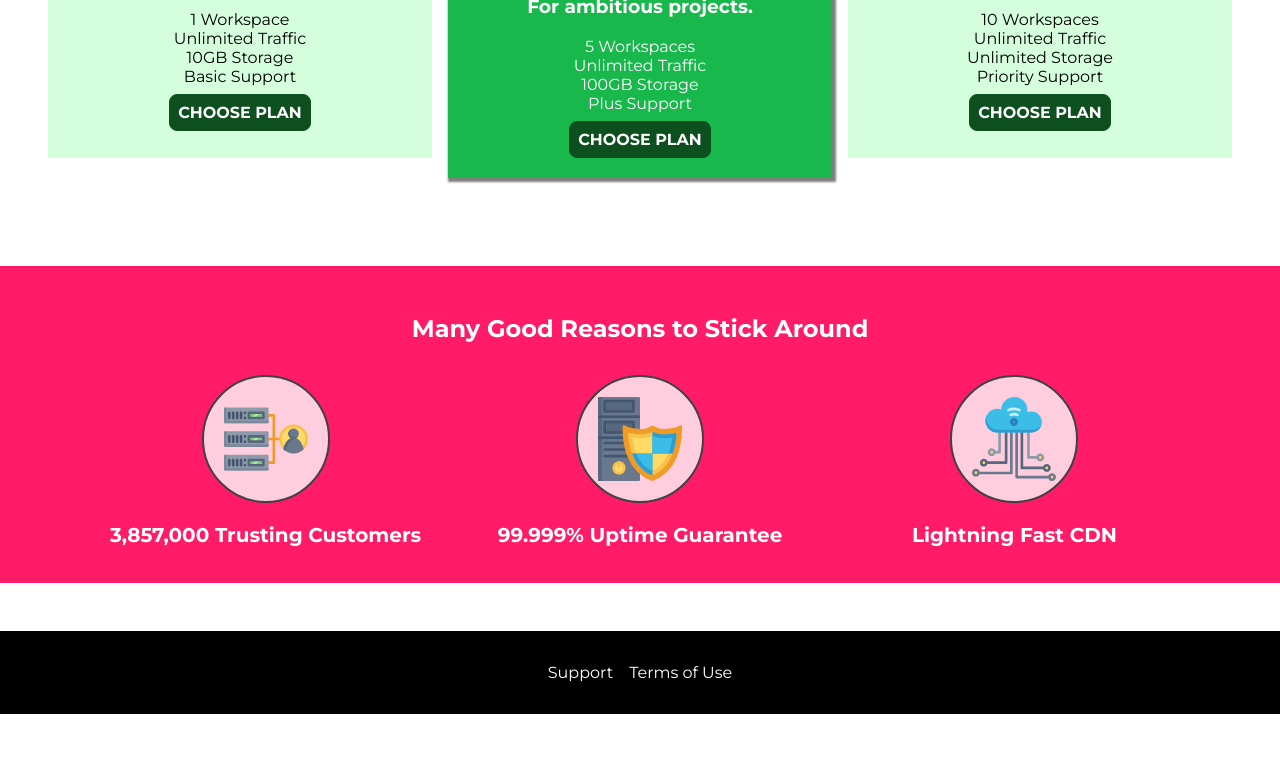
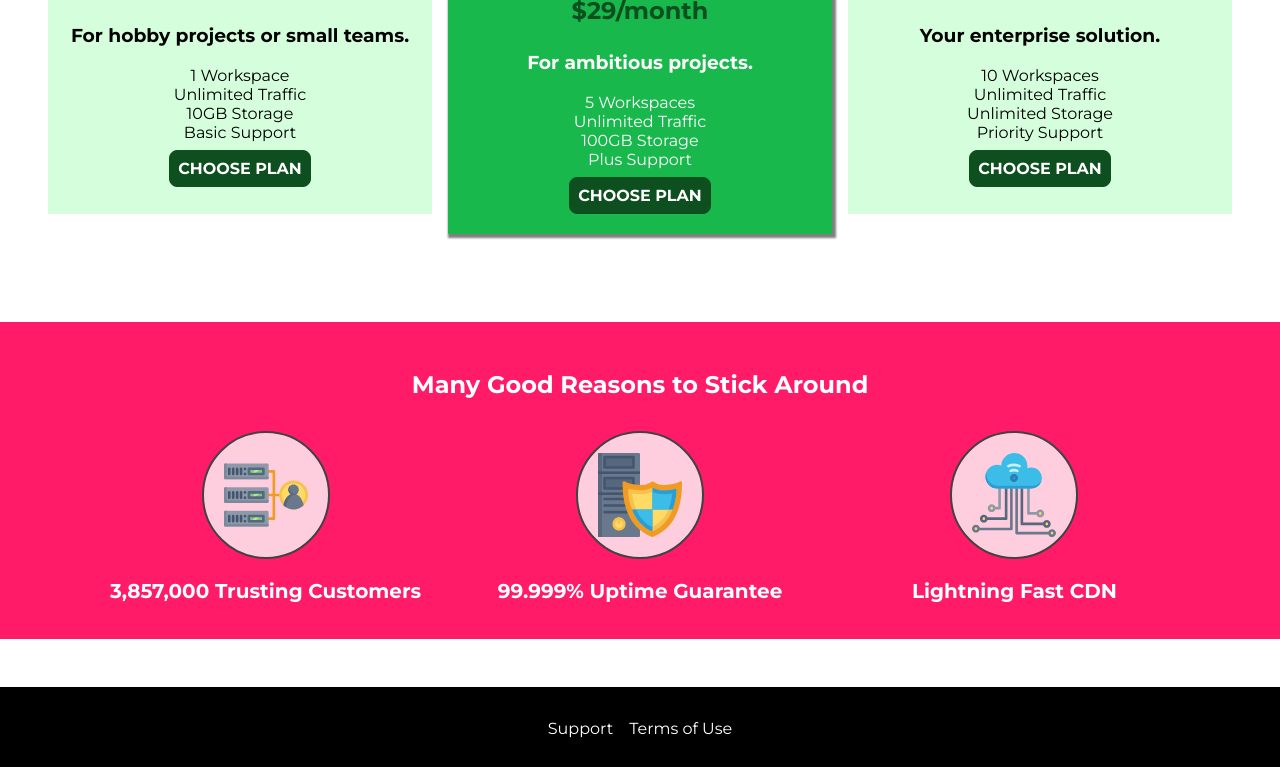
Before and after one commit to leobattin/udemy-academind-CSS, a plain HTML site: page index.html in a window 1280 px wide. Shown: the part 635-1402 px from the top of the page. Before the commit the page ends 1349 px from the top, so only its background shows below. Drawn offline with Linux system fonts and the light colour scheme.

Commit message:
227: Using the Grid on our Project - grid -

```diff
--- a/shared.css
+++ b/shared.css
@@ -8,11 +8,19 @@
 body {
     font-family: 'Montserrat', sans-serif;
     margin: 0;
+    display: grid;
+    grid-template-rows: 3.5rem auto 8rem;
+    grid-template-areas:
+        "header"
+        "main"
+        "footer";
 }
 
 main {
     margin-top: 3.5rem;
-    min-height: calc(100vh - 3.5rem - 8rem);
+    grid-row: 2 / 3;
+    grid-area: main;
+    /* min-height: calc(100vh - 3.5rem - 8rem); */
 }
 
 .modal {
@@ -212,6 +220,7 @@ main {
     background: black;
     padding: 2rem;
     margin-top: 3rem;
+    grid-area: footer;
 }
 
 .main-footer__links {
```
